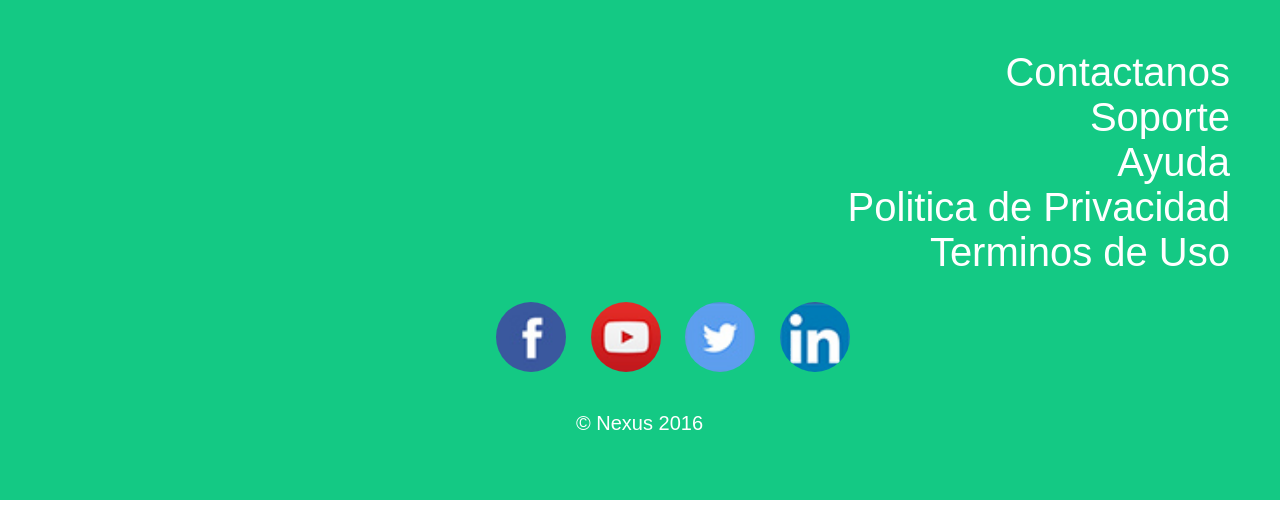
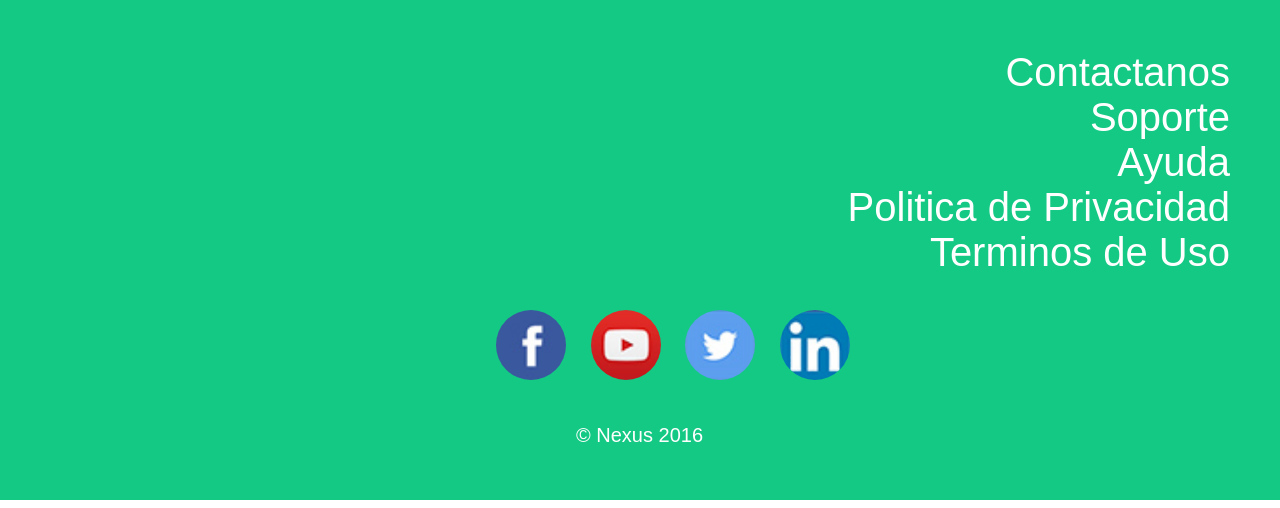
Before and after one commit to darkraul03/RAULDIOS, a PHP site: page / in a window 1280 px wide. Shown: the part 1008-1516 px from the top of the page. Run offline with PHP 8.4, Linux system fonts and the light colour scheme.

Commit message:
mas pizza

```diff
--- a/estilos/estilo.css
+++ b/estilos/estilo.css
@@ -34,9 +34,8 @@ footer {
 #copyright {
 	color: white;
 	font-size: 20px;
-	position: absolute;
-    top: 1400px;
-	left: 45%;
+    padding-top: 10px;
+	padding-left: 45%;
 }
 
 #servicios {
@@ -49,9 +48,8 @@ footer {
 	padding-right: 50px;
 }
 #social {
-	position: absolute;
-	top: 1300px;
-	left: 38%;
+	padding-top: 300px;
+	padding-left: 38%;
 }
 .redes{
 	width: 70px;
```
